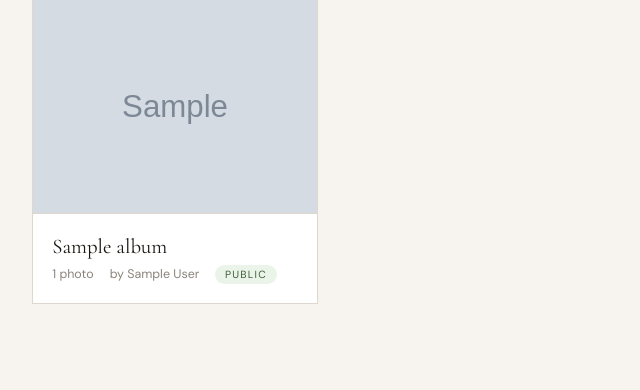
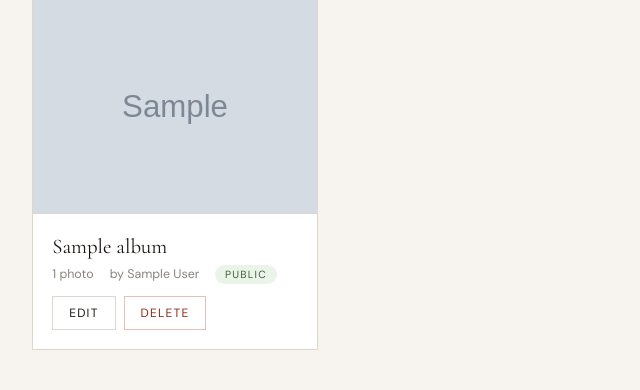
Before and after one commit to killugonh-arch/lumina-photo-albums, a Django app: page / in a window 1280 px wide. Shown: the part 219-609 px from the top of the page, without its empty margins (0-640 px from the left). Run offline with Django 5.2, Linux system fonts and the light colour scheme; a user stored in the database is signed in; tables that the repository leaves empty hold one stand-in row (values such as "Sample post"); grey boxes marked "Sample" are stand-in pictures.

Commit message:
fix: edit and delete buttons on all album pages

```diff
--- a/templates/albums/album_list.html
+++ b/templates/albums/album_list.html
@@ -31,7 +31,8 @@
 {% if albums %}
 <div class="album-grid">
     {% for album in albums %}
-    <a href="{% url 'albums:album_detail' album.pk %}" class="album-card">
+    <div class="album-card">
+        <a href="{% url 'albums:album_detail' album.pk %}">
             <div class="album-cover">
                 {% if album.cover_image %}
                 <img src="{{ album.cover_image.url }}" alt="{{ album.title }}">
@@ -44,15 +45,24 @@
                 </div>
                 {% endif %}
             </div>
+        </a>
         <div class="album-meta">
+            <a href="{% url 'albums:album_detail' album.pk %}" style="text-decoration:none; color:inherit;">
                 <div class="album-title">{{ album.title }}</div>
+            </a>
             <div class="album-info">
                 <span>{{ album.photo_count }} photo{{ album.photo_count|pluralize }}</span>
                 <span>by {{ album.owner.get_full_name|default:album.owner.username }}</span>
                 <span class="visibility-badge badge-{{ album.visibility }}">{{ album.get_visibility_display }}</span>
             </div>
+            {% if user == album.owner or user.is_staff %}
+            <div style="display:flex; gap:0.5rem; margin-top:0.75rem;">
+                <a href="{% url 'albums:album_edit' album.pk %}" class="btn btn-secondary btn-sm">Edit</a>
+                <a href="{% url 'albums:album_delete' album.pk %}" class="btn btn-danger btn-sm">Delete</a>
             </div>
-    </a>
+            {% endif %}
+        </div>
+    </div>
     {% endfor %}
 </div>
 
```
Also changed, not shown: templates/albums/my_albums.html (+7 -3 lines). Lines whose indentation alone changed are shown as unchanged.
